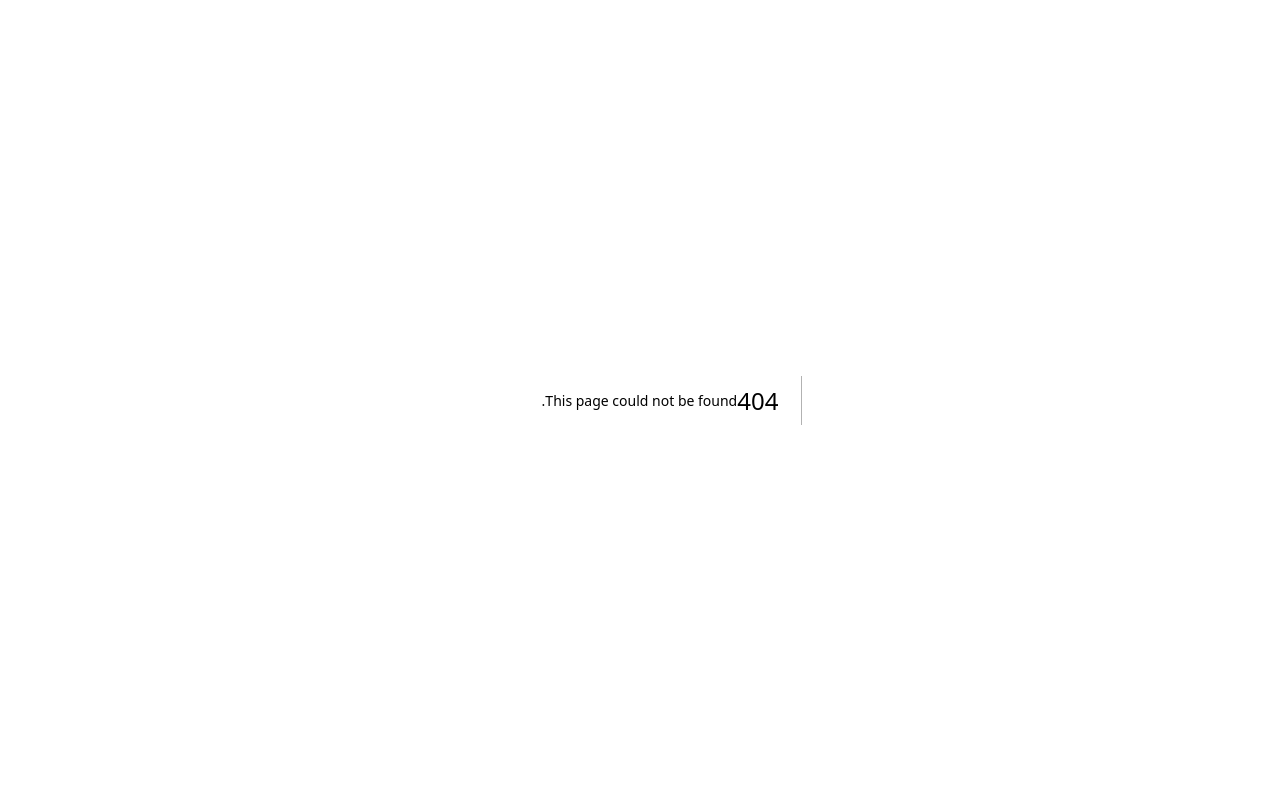
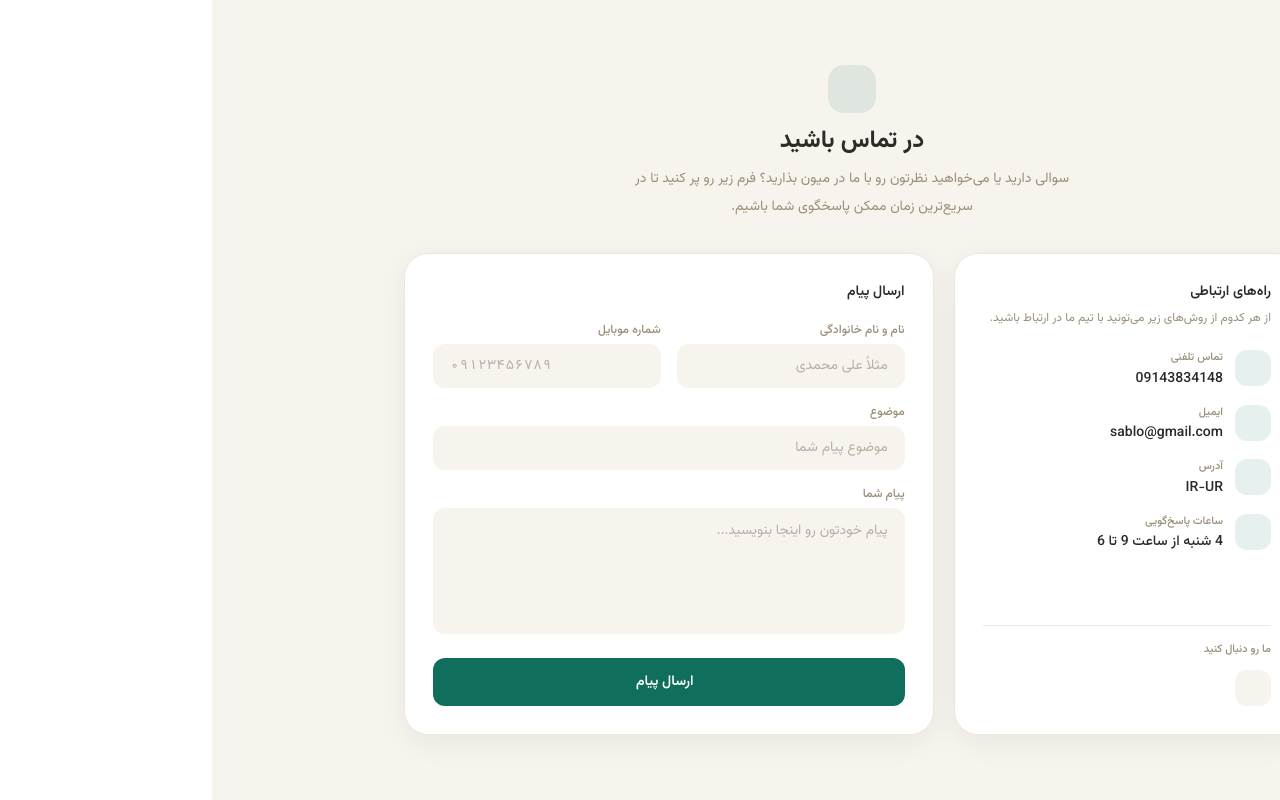
Before and after one commit to parsaasadzadeh/Sablo-Web, a Next.js app: page /contact in a window 1280 px wide. Before the commit this address had no page. Built offline with nearby package versions, Linux system fonts and the light colour scheme.

Commit message:
Create page.js

```diff
--- /dev/null
+++ b/src/app/(pages)/contact/page.js
@@ -0,0 +1,187 @@
+"use client";
+import { useState } from "react";
+
+export default function Contact() {
+  const [form, setForm] = useState({ name: "", phone: "", subject: "", message: "" });
+  const [sent, setSent] = useState(false);
+
+  const handleChange = (e) => {
+    setForm((prev) => ({ ...prev, [e.target.name]: e.target.value }));
+  };
+
+  const handleSubmit = (e) => {
+    e.preventDefault()
+    setSent(true);
+    setTimeout(() => setSent(false), 2500);
+    setForm({ name: "", phone: "", subject: "", message: "" });
+  };
+
+  const contactInfo = [
+    {
+      icon: "fa-solid fa-phone",
+      label: "تماس تلفنی",
+      value: "09143834148",
+    },
+    {
+      icon: "fa-solid fa-envelope",
+      label: "ایمیل",
+      value: "sablo@gmail.com",
+    },
+    {
+      icon: "fa-solid fa-location-dot",
+      label: "آدرس",
+      value: "IR-UR",
+    },
+    {
+      icon: "fa-solid fa-clock",
+      label: "ساعات پاسخ‌گویی",
+      value: "4 شنبه از ساعت 9 تا 6",
+    },
+  ];
+
+  return (
+    <div
+      dir="rtl"
+      lang="fa"
+      className="min-h-screen w-full bg-[#F7F4EE] flex items-center justify-center p-6 font-sans"
+    >
+      <style>{`
+        @import url('https://fonts.googleapis.com/css2?family=Vazirmatn:wght@400;500;600;700;800&display=swap');
+        .font-sans { font-family: 'Vazirmatn', sans-serif; }
+        @keyframes fadeIn {
+          from { opacity: 0; transform: translateY(4px); }
+          to { opacity: 1; transform: translateY(0); }
+        }
+      `}</style>
+
+      <div className="w-full max-w-4xl">
+        {/* هدر صفحه */}
+        <div className="text-center mb-8">
+          <span className="inline-flex items-center justify-center w-12 h-12 rounded-2xl bg-[#0F6F5C]/10 text-[#0F6F5C] mb-3">
+            <i className="fa-solid fa-comment-dots text-xl"></i>
+          </span>
+          <h1 className="text-2xl font-bold text-[#2B2B28] mb-2">در تماس باشید</h1>
+          <p className="text-sm text-[#9A8F78] max-w-md mx-auto leading-7">
+            سوالی دارید یا می‌خواهید نظرتون رو با ما در میون بذارید؟ فرم زیر رو پر کنید تا در سریع‌ترین زمان ممکن پاسخگوی شما باشیم.
+          </p>
+        </div>
+
+        <div className="grid grid-cols-1 md:grid-cols-5 gap-5">
+          {/* کارت اطلاعات تماس */}
+          <div className="md:col-span-2 bg-white rounded-3xl shadow-[0_8px_30px_rgb(0,0,0,0.06)] border border-[#EDE8DC] p-7 flex flex-col gap-5">
+            <div>
+              <h2 className="text-sm font-semibold text-[#2B2B28] mb-1">راه‌های ارتباطی</h2>
+              <p className="text-xs text-[#9A8F78] leading-6">
+                از هر کدوم از روش‌های زیر می‌تونید با تیم ما در ارتباط باشید.
+              </p>
+            </div>
+
+            <div className="flex flex-col gap-4">
+              {contactInfo.map(({ icon, label, value }) => (
+                <div key={label} className="flex items-start gap-3">
+                  <span className="inline-flex items-center justify-center w-9 h-9 rounded-xl bg-[#0F6F5C]/10 text-[#0F6F5C] shrink-0">
+                    <i className={`${icon} text-sm`}></i>
+                  </span>
+                  <div>
+                    <p className="text-[11px] font-medium text-[#9A8F78] mb-0.5">{label}</p>
+                    <p className="text-sm text-[#2B2B28] font-medium">{value}</p>
+                  </div>
+                </div>
+              ))}
+            </div>
+
+            <div className="mt-auto pt-4 border-t border-[#EDE8DC]">
+              <p className="text-[11px] font-medium text-[#9A8F78] mb-3">ما رو دنبال کنید</p>
+              <div className="flex gap-2">
+                <a
+                  href="#"
+                  className="inline-flex items-center justify-center w-9 h-9 rounded-xl bg-[#F7F4EE] text-[#0F6F5C] hover:bg-[#0F6F5C] hover:text-white transition-colors duration-300"
+                >
+                  <i className="fa-brands fa-instagram text-sm"></i>
+                </a>
+              </div>
+            </div>
+          </div>
+
+          {/* فرم تماس */}
+          <div className="md:col-span-3 bg-white rounded-3xl shadow-[0_8px_30px_rgb(0,0,0,0.06)] border border-[#EDE8DC] p-7">
+            <h2 className="text-sm font-semibold text-[#2B2B28] mb-5">ارسال پیام</h2>
+
+            <form onSubmit={handleSubmit} className="flex flex-col gap-4">
+              <div className="grid grid-cols-1 sm:grid-cols-2 gap-4">
+                <div className="flex flex-col gap-1.5">
+                  <label className="text-xs font-medium text-[#9A8F78]">نام و نام خانوادگی</label>
+                  <input
+                    type="text"
+                    name="name"
+                    value={form.name}
+                    onChange={handleChange}
+                    required
+                    placeholder="مثلاً علی محمدی"
+                    className="w-full h-11 px-4 rounded-xl bg-[#F7F4EE] border border-transparent text-sm text-[#2B2B28] placeholder:text-[#B8B0A0] focus:outline-none focus:border-[#0F6F5C]/40 focus:bg-white transition-colors duration-200"
+                  />
+                </div>
+
+                <div className="flex flex-col gap-1.5">
+                  <label className="text-xs font-medium text-[#9A8F78]">شماره موبایل</label>
+                  <input
+                    type="tel"
+                    name="phone"
+                    value={form.phone}
+                    onChange={handleChange}
+                    required
+                    placeholder="۰۹۱۲۳۴۵۶۷۸۹"
+                    className="w-full h-11 px-4 rounded-xl bg-[#F7F4EE] border border-transparent text-sm text-[#2B2B28] placeholder:text-[#B8B0A0] tabular-nums focus:outline-none focus:border-[#0F6F5C]/40 focus:bg-white transition-colors duration-200"
+                  />
+                </div>
+              </div>
+
+              <div className="flex flex-col gap-1.5">
+                <label className="text-xs font-medium text-[#9A8F78]">موضوع</label>
+                <input
+                  type="text"
+                  name="subject"
+                  value={form.subject}
+                  onChange={handleChange}
+                  required
+                  placeholder="موضوع پیام شما"
+                  className="w-full h-11 px-4 rounded-xl bg-[#F7F4EE] border border-transparent text-sm text-[#2B2B28] placeholder:text-[#B8B0A0] focus:outline-none focus:border-[#0F6F5C]/40 focus:bg-white transition-colors duration-200"
+                />
+              </div>
+
+              <div className="flex flex-col gap-1.5">
+                <label className="text-xs font-medium text-[#9A8F78]">پیام شما</label>
+                <textarea
+                  name="message"
+                  value={form.message}
+                  onChange={handleChange}
+                  required
+                  rows={5}
+                  placeholder="پیام خودتون رو اینجا بنویسید..."
+                  className="w-full px-4 py-3 rounded-xl bg-[#F7F4EE] border border-transparent text-sm text-[#2B2B28] placeholder:text-[#B8B0A0] resize-none focus:outline-none focus:border-[#0F6F5C]/40 focus:bg-white transition-colors duration-200"
+                />
+              </div>
+
+              <button
+                type="submit"
+                className="mt-2 inline-flex items-center justify-center gap-2 h-12 rounded-xl bg-[#0F6F5C] text-white text-sm font-semibold hover:bg-[#0C5A4A] active:scale-[0.98] transition-all duration-200"
+              >
+                {sent ? (
+                  <>
+                    <i className="fa-solid fa-circle-check text-sm"></i>
+                    پیام شما ارسال شد
+                  </>
+                ) : (
+                  <>
+                    <i className="fa-solid fa-paper-plane text-sm"></i>
+                    ارسال پیام
+                  </>
+                )}
+              </button>
+            </form>
+          </div>
+        </div>
+      </div>
+    </div>
+  );
+}
```
